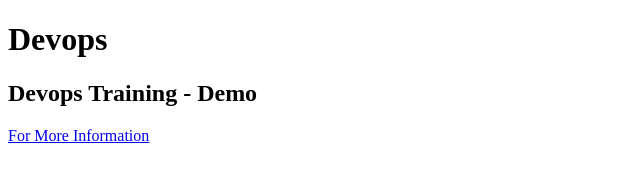
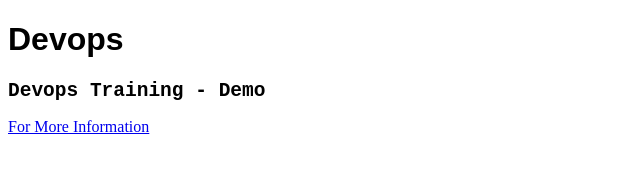
Before and after one commit to SahadZaman/Demo-Git-Project, a plain HTML site: page index.html in a window 1280 px wide. Shown: the whole page, without its empty margins (0-640 px from the left). Drawn offline with Linux system fonts and the light colour scheme.

Commit message:
added some css styles

```diff
--- a/index.html
+++ b/index.html
@@ -4,6 +4,14 @@
     <meta charset="UTF-8">
     <meta name="viewport" content="width=device-width, initial-scale=1.0">
     <title>Document</title>
+    <style>
+        h1{
+            font-family: sans-serif;
+        }
+        h2{
+            font-family: monospace;
+        }
+    </style>
 </head>
 <body>
     <h1>Devops</h1>
```
